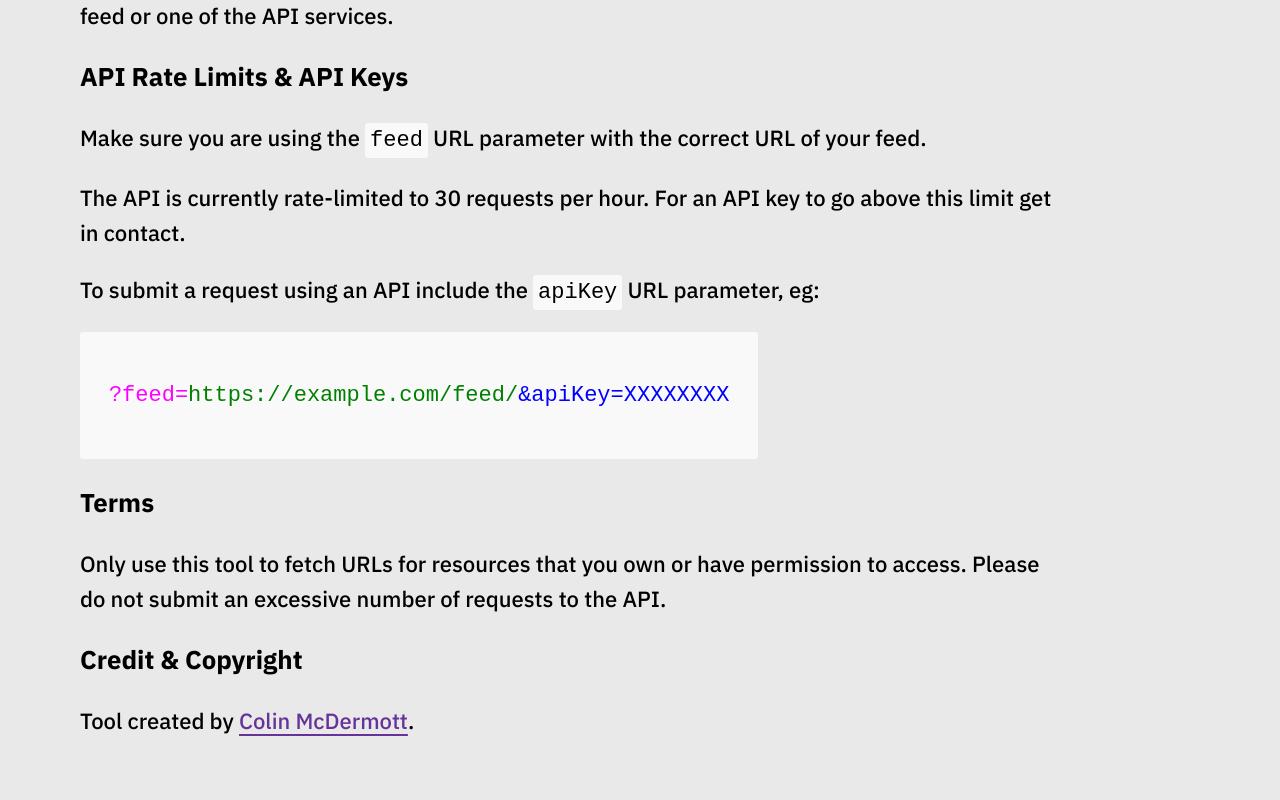
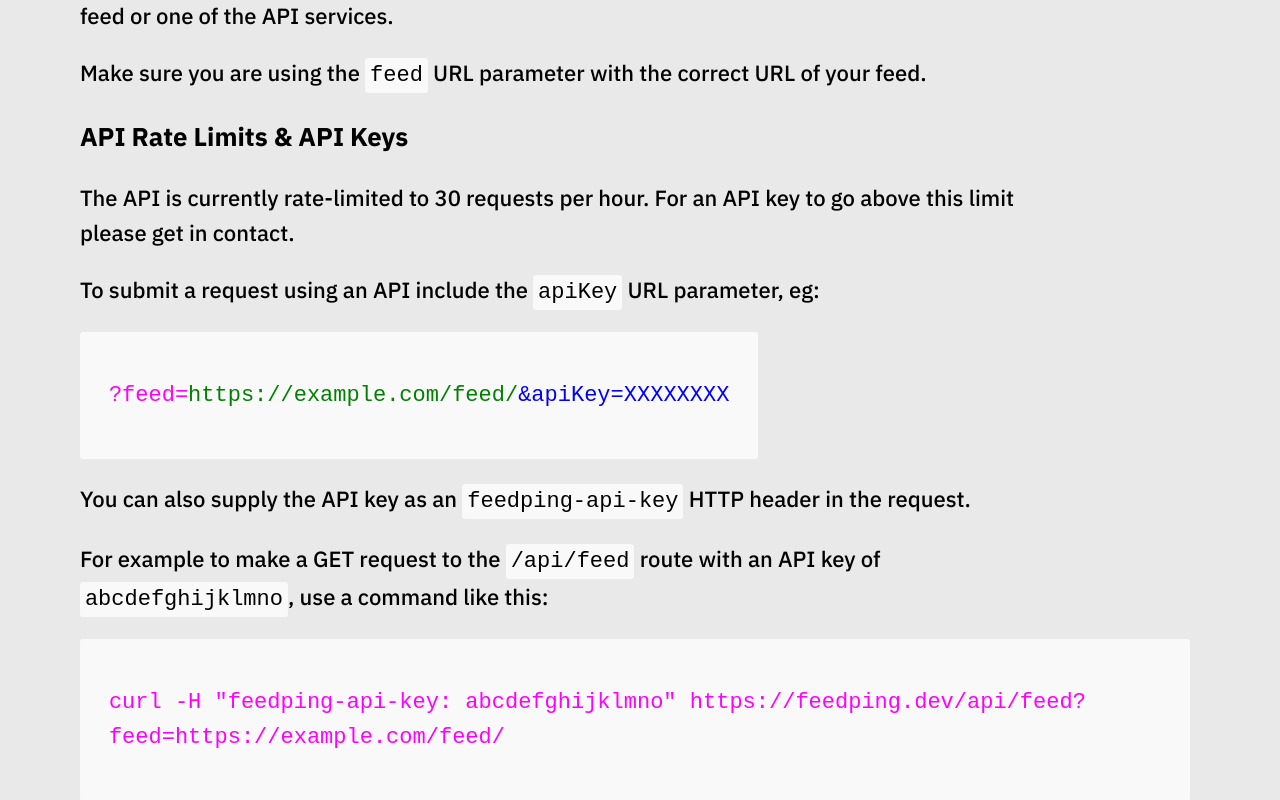
Before and after one commit to colinmcdermott/feedchecker-api, a Next.js app: page / in a window 1280 px wide. Shown: the part 1900-2700 px from the top of the page. Built offline with nearby package versions, Linux system fonts and the light colour scheme.

Commit message:
Update index.tsx

```diff
--- a/pages/index.tsx
+++ b/pages/index.tsx
@@ -148,15 +148,21 @@ function FeedChecker() {
 
         <p>If the API responds with a 500 error, or any other error message, there has been an issue with the feed or one of the API services.</p>
 
+        <p>Make sure you are using the <code>feed</code> URL parameter with the correct URL of your feed.</p>
+
         <h3>API Rate Limits & API Keys</h3>
 
-        <p>Make sure you are using the <code>feed</code> URL parameter with the correct URL of your feed.</p>
-
-        <p>The API is currently rate-limited to 30 requests per hour. For an API key to go above this limit get in contact.</p>
+        <p>The API is currently rate-limited to 30 requests per hour. For an API key to go above this limit please get in contact.</p>
 
         <p>To submit a request using an API include the <code>apiKey</code> URL parameter, eg:</p>
 
         <code><pre><span>?feed=<em>https://example.com/feed/</em><em>&apiKey=XXXXXXXX</em></span></pre></code>
+
+        <p>You can also supply the API key as an <code>feedping-api-key</code> HTTP header in the request.</p>
+
+        <p>For example to make a GET request to the <code>/api/feed</code> route with an API key of <code>abcdefghijklmno</code>, use a command like this:</p>
+
+        <code><pre><span>curl -H "feedping-api-key: abcdefghijklmno" https://feedping.dev/api/feed?feed=https://example.com/feed/</span></pre></code>
 
         <h3>Terms</h3>
 
```
